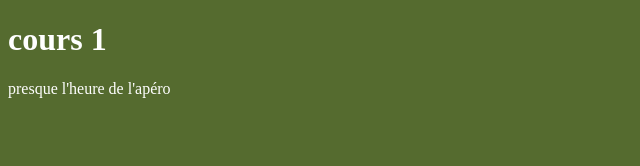
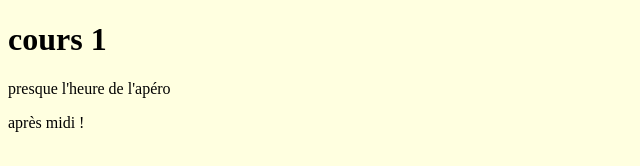
Before and after one commit to itsliapie/cours2-git-17-12-21, a plain HTML site: page index.html in a window 1280 px wide. Shown: the whole page, without its empty margins (0-640 px from the left). Drawn offline with Linux system fonts and the light colour scheme.

Commit message:
added afternoon

```diff
--- a/index.html
+++ b/index.html
@@ -10,5 +10,6 @@
 <body>
     <h1>cours 1</h1>
     <p>presque l'heure de l'apéro</p>
+    <p>après midi ! </p>
 </body>
 </html>
--- a/style.css
+++ b/style.css
@@ -1,5 +1,5 @@
 body{
-    background-color:darkolivegreen;
-    color: white;
+    background-color: lightyellow;
+    color: black;
 
 }
```
